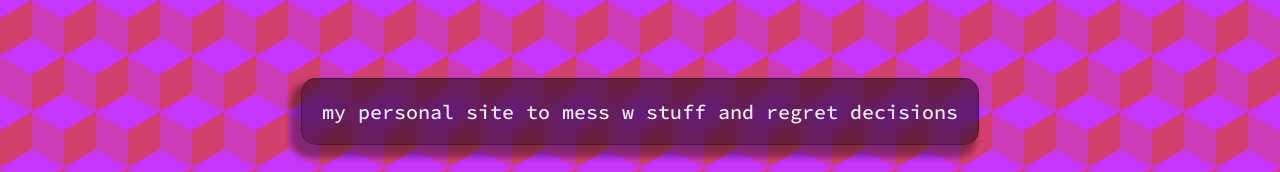
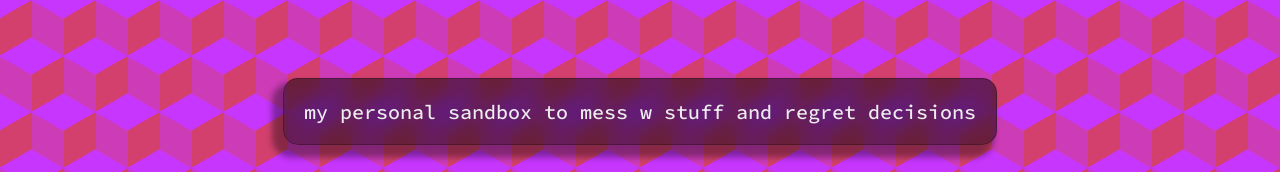
Before and after one commit to wherearethedoritos/julysplayground, a plain HTML site: page index.html in a window 1280 px wide. Shown: the top 172 px of the page. Drawn offline with Linux system fonts and the light colour scheme.

Commit message:
little change on header text

```diff
--- a/index.html
+++ b/index.html
@@ -13,7 +13,7 @@
 <body>
     <div class="container">
         <div class="header glassbox">
-            <header>my personal site to mess w stuff and regret decisions</header>
+            <header>my personal sandbox to mess w stuff and regret decisions</header>
         </div>
 
         <div class="landing glassbox">
```
